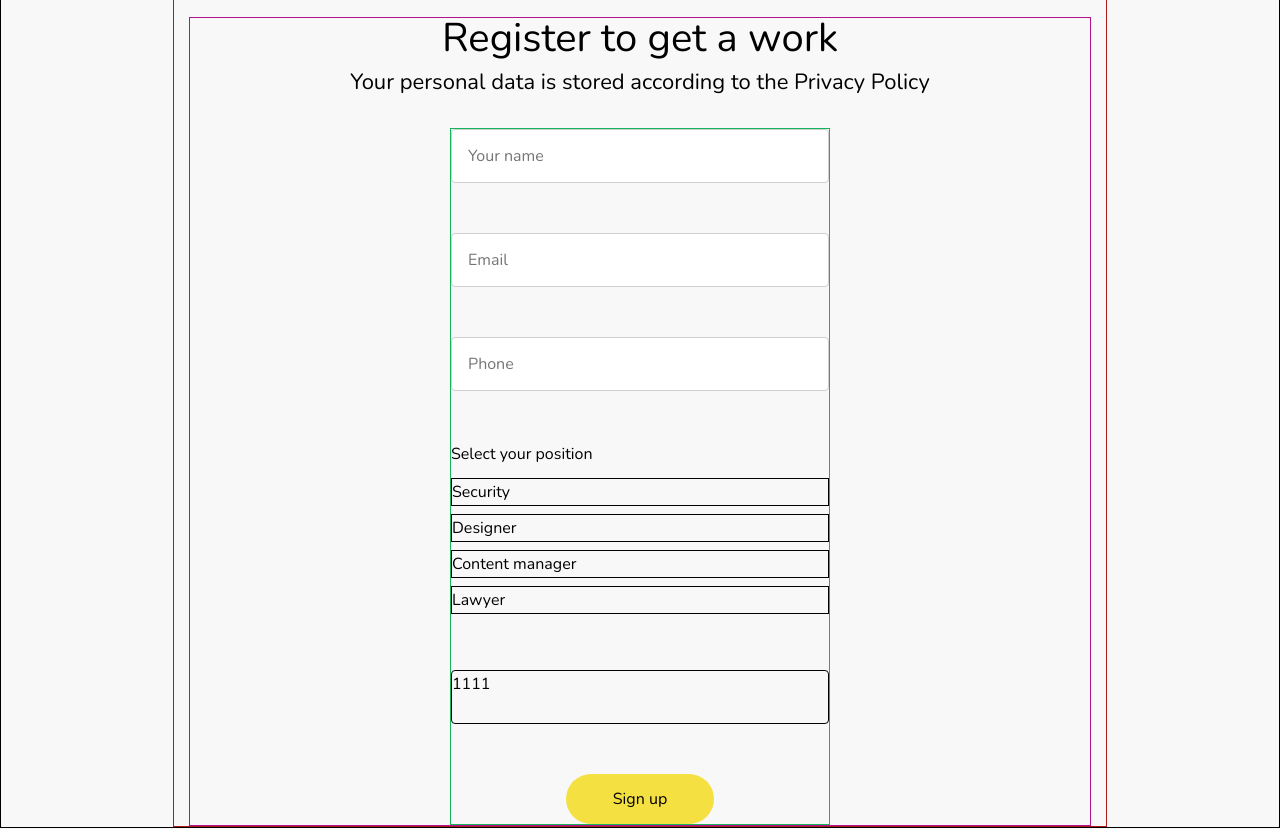
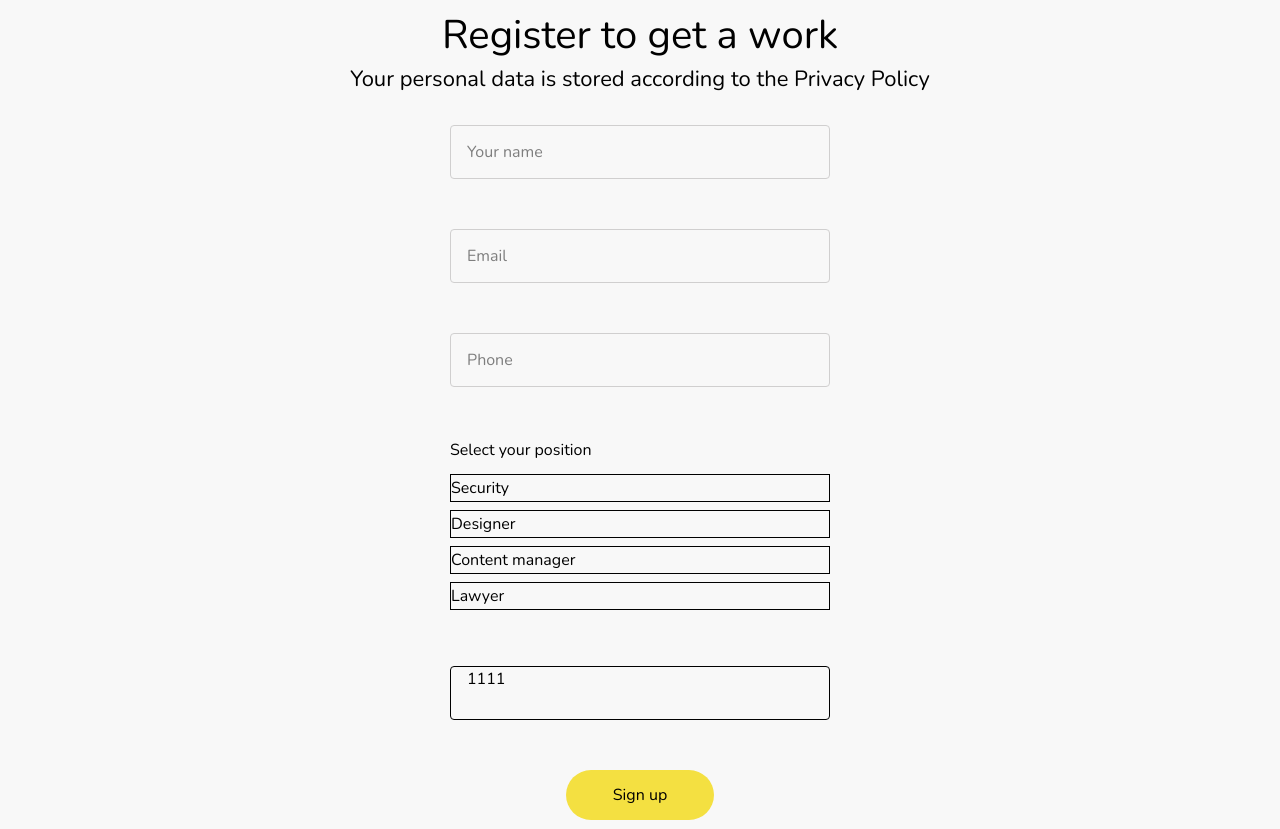
Before and after one commit to RS882/testtask-abz, a React (Create React App) app: page / in a window 1280 px wide. Shown: the part 2420-3249 px from the top of the page. Built offline with nearby package versions, Linux system fonts and the light colour scheme.

Commit message:
+style for input text

```diff
--- /dev/null
+++ b/src/componrnts/FormControl/Form.Control.jsx
@@ -0,0 +1,88 @@
+import { useState, useEffect } from "react";
+
+
+const FormControl = ({ input, meta, helperText, ...props }) => {
+
+	console.log(props);
+	const isActiveTextInput = meta.active && input.type === `text`;
+	const isEneblFille = input.value && !meta.active && input.type === `text`;
+	const hasError = meta.error && meta.touched && input.type === `text`;
+	const isDisebled = props.disabled;
+	const colorFrame = {
+		active: `#00BDD3`,
+		eneblFilled: `#d0cfcf`,
+		error: `#CB3D40`,
+		disabled: `#bcbcbc`,
+		fileType: `rgba(0isDisebled, 0, 0, 0.87)`,
+	};
+	const styleVisible = { opacity: 1, visibility: 'visible', };
+	let styleInputText = { opacity: 0, visibility: `hidden`, color: colorFrame.eneblFilled, };
+	let borderStyle = { border: `1px solid ${colorFrame.eneblFilled}`, };
+	let styleHelpText = { color: `inherit`, };
+
+	if (isActiveTextInput) {
+		styleInputText = { ...styleVisible, color: colorFrame.active };
+		borderStyle = { border: `2px solid ${colorFrame.active}`, };
+	};
+
+	if (isEneblFille) {
+		styleInputText = { ...styleVisible, color: colorFrame.eneblFilled };
+	}
+	if (hasError) {
+		styleInputText = { ...styleVisible, color: colorFrame.error };
+		borderStyle = { border: `2px solid ${colorFrame.error}`, };
+		styleHelpText = { color: colorFrame.error, };
+
+	};
+	if (isDisebled) {
+
+		borderStyle = { border: `1px solid ${colorFrame.disabled}`, };
+		styleHelpText = { color: colorFrame.disabled, };
+	};
+
+
+	const activeTextInput = (
+		<div className="_text-input-style" style={styleInputText}>
+			<span style={styleInputText} >{props.placeholder}</span>
+		</div>
+	);
+	const helperTextElem = (
+		<div className="_helper-text">
+			<span style={styleHelpText}>{helperText}</span>
+		</div>
+	);
+
+	return (
+		<>
+			<input {...props} {...input}
+				style={borderStyle}
+			/>
+			{activeTextInput}
+			{helperTextElem}
+
+		</>
+	)
+}
+
+export const Input = (props) => <FormControl {...props} />
+
+// const FormControl = ({ input, meta, FormType, ...props }) => {
+// 	if (props.onFocus) input.onFocus = props.onFocus;
+// 	if (props.onBlur) input.onBlur = props.onBlur;
+// 	if (props.onChange) input.onChange = props.onChange;
+// 	const hasError = meta.error && meta.touched;
+// 	return (
+// 		<div className={s.formBox}>
+// 			<div >
+// 				<FormType {...props} {...input} style={{ border: hasError && '2px solid red' }} />
+// 			</div>
+// 			<div className={s.error}>
+// 				{hasError && <span>{meta.error}</span>}
+// 			</div>
+// 		</div>
+// 	)
+// }
+
+// export const Textarea = (props) => <FormControl {...props} FormType="textarea" />
+
+// export const Input = (props) => <FormControl {...props} FormType="input" />
--- a/src/componrnts/LoginPage/LoginPage.jsx
+++ b/src/componrnts/LoginPage/LoginPage.jsx
@@ -1,5 +1,6 @@
 import Button from "../button/button";
 import { Form, Field } from 'react-final-form'
+import { Input } from './../FormControl/Form.Control';
 
 const Login = (props) => {
 
@@ -29,12 +30,12 @@ const Login = (props) => {
 							onSubmit(values);
 						}}
 						initialValues={{ ...formData, }}
-						render={({ handleSubmit, form, submitting, pristine, errors }) => {
-
+						render={({ handleSubmit, form, submitting, pristine, errors, values }) => {
+							// console.log(values);
 							const radiosElem = props.positions.map((el, i) => {
 								return <div key={el.id}>
 									<Field
-										component={`input`}
+										component={Input}
 										type={`radio`}
 										name="position_id"
 										id={`position_${el.id}`}
@@ -52,29 +53,33 @@ const Login = (props) => {
 
 							return (
 								<form onSubmit={handleSubmit} className="login__form form">
-									<div>
+									<div className="form__input-box">
 										<Field
-											component={`input`}
+											component={Input}
 											className="form__input"
 											type={`text`}
 											name="name"
-											placeholder="Your name" />
+											placeholder="Your name"
+
+											helperText="Username should contain 2-60 characters" />
 									</div>
-									<div>
+									<div className="form__input-box">
 										<Field
-											component={`input`}
+											component={Input}
 											className="form__input"
-											type={`email`}
+											type={`text`}
 											name="email"
-											placeholder="Email" />
+											placeholder="Email"
+											helperText="User email, must be a valid email according to RFC2822" />
 									</div>
-									<div>
+									<div className="form__input-box">
 										<Field
-											component={`input`}
+											component={Input}
 											className="form__input"
-											type={`tel`}
+											type={`text`}
 											name="phone"
-											placeholder="Phone" />
+											placeholder="Phone"
+											helperText="User phone number. Number should start with code of Ukraine +380" />
 									</div>
 									<div className="form__radiobtns radio">
 										<h5 className="radio__title">Select your position</h5>
@@ -84,11 +89,11 @@ const Login = (props) => {
 									</div>
 									<div>
 										<Field
-											component={`input`}
-											className="form__input"
+											component={Input}
 											type={`file`}
 											name="photo"
 											id="file_form_type"
+											helperText="Minimum size of photo 70x70px. The photo format must be jpeg/jpg type. The photo size must not be greater than 5 Mb"
 											hidden
 										/>
 										<label className="form__input form__file" htmlFor="file_form_type">1111</label>
--- a/src/scss/login_page.scss
+++ b/src/scss/login_page.scss
@@ -1,7 +1,5 @@
 .login {
-	border: 1px solid #000;
 	&__container {
-		border: 1px solid rgb(175, 24, 24);
 	}
 	&__wrapper {
 		display: flex;
@@ -9,7 +7,7 @@
 		align-items: center;
 
 		margin-top: 145px;
-		border: 1px solid rgb(180, 17, 140);
+
 		@media (min-width: ($md3 + px)) {
 			margin-top: 175px;
 		}
@@ -27,30 +25,40 @@
 	&__form {
 		width: 100%;
 		max-width: 380px;
-		border: 1px solid rgb(20, 180, 92);
 	}
 }
 .form {
 	display: flex;
 	flex-direction: column;
 	&__input {
+		position: relative;
 		width: 100%;
 		height: 54px;
+		font-size: 16px;
+		line-height: 25.6px;
+		border-radius: 4px;
+		padding-left: 16px;
+		background-color: $bgColor;
+		transition: border 0.3s ease 0s;
+		&::placeholder {
+			color: #7e7e7e;
+		}
+	}
+	&__input-box {
+		position: relative;
 		margin-bottom: 50px;
-		border: 1px solid #d0cfcf;
-		border-radius: 4px;
-		&::placeholder {
-			padding-left: 16px;
-		}
-		&:focus {
-			padding-left: 16px;
-			border: 1px solid $secondaryColor;
+		&:hover {
+			._helper-text {
+				opacity: 1;
+				visibility: visible;
+			}
 		}
 	}
 	&__file {
 		display: block;
 		border: 1px solid #000;
 		margin-top: 48px;
+		margin-bottom: 50px;
 	}
 	&__radiobtns {
 	}
@@ -76,3 +84,37 @@
 	&__radiobtn {
 	}
 }
+
+._text-input-style {
+	position: absolute;
+	top: 0;
+	left: 12px;
+	transform: translateY(-50%);
+	background-color: $bgColor;
+	// color: $secondaryColor;
+	font-size: 12px;
+	line-height: 16.8px;
+	padding: 0 4px;
+	height: 17px;
+	text-align: center;
+	opacity: 0;
+	visibility: hidden;
+
+	span {
+		opacity: 0;
+		visibility: hidden;
+		transition: opacity 0.3s ease 0s, visibility 0.3s ease 0s;
+	}
+}
+
+._helper-text {
+	position: absolute;
+	top: calc(100% + 4px);
+	left: 0;
+	padding: 0px 16px;
+	font-size: 12px;
+	line-height: 16.8px;
+	opacity: 0;
+	visibility: hidden;
+	transition: opacity 0.3s ease 0s, visibility 0.3s ease 0s;
+}
--- a/src/scss/main/banner.scss
+++ b/src/scss/main/banner.scss
@@ -30,7 +30,6 @@
 		z-index: 30;
 		max-height: inherit;
 		position: relative;
-		// padding-right: 15px;
 	}
 	&__article {
 		padding: 51px 0px;
```
Also changed, not shown: src/componrnts/utilits/validators.js (added, +22 -0 lines).
